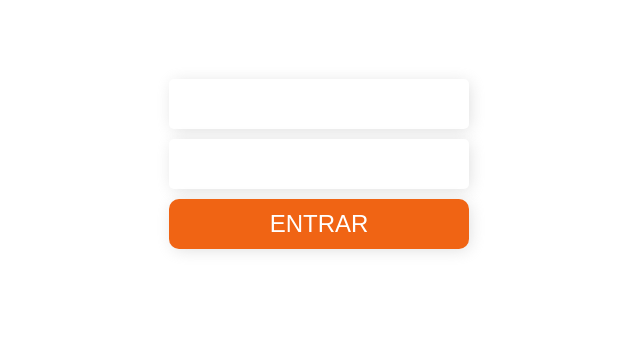
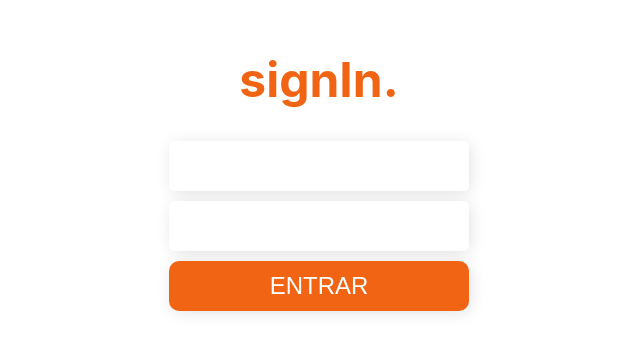
Before and after one commit to fillipeags/ignite-authentication, a Next.js app in the folder next-auth/: page / in a window 1280 px wide. Shown: the part 236-588 px from the top of the page, without its empty margins (321-961 px from the left). Built offline with nearby package versions, Linux system fonts and the light colour scheme.

Commit message:
setting axios

```diff
--- a/next-auth/contexts/AuthContext.tsx
+++ b/next-auth/contexts/AuthContext.tsx
@@ -1,4 +1,5 @@
 import { createContext, ReactNode } from "react";
+import { api } from "../services/api";
 
 type SignInCredentials = {
   email : string;
@@ -20,7 +21,16 @@ export function AuthProvider({ children } : AuthProviderProps){
   const isAuthenticated = false;
 
   async function signIn({email, password} : SignInCredentials) {
-    console.log({email, password})
+    try {
+      const response = await api.post('sessions', {
+        email,
+        password
+      })
+
+      console.log(response.data);
+    } catch (err) {
+      console.log(err);
+    }
   }
 
   return (
--- a/next-auth/package.json
+++ b/next-auth/package.json
@@ -8,6 +8,7 @@
     "start": "next start"
   },
   "dependencies": {
+    "axios": "^0.21.1",
     "next": "10.2.0",
     "react": "17.0.2",
     "react-dom": "17.0.2"
--- a/next-auth/pages/index.tsx
+++ b/next-auth/pages/index.tsx
@@ -19,10 +19,13 @@ export default function Home() {
   }
 
   return (
-    <form onSubmit={handleSubmit} className="main-body">
-      <input type="email" value={email} onChange={e => setEmail(e.target.value) } />
-      <input type="password" value={password} onChange={e => setPassword(e.target.value) } />
-      <button type="submit">Entrar</button>
-    </form>
+    <>
+      <h1 className="logo">signIn <span>.</span></h1>
+      <form onSubmit={handleSubmit} className="main-body">
+        <input type="email" value={email} onChange={e => setEmail(e.target.value) } />
+        <input type="password" value={password} onChange={e => setPassword(e.target.value) } />
+        <button type="submit">Entrar</button>
+      </form>
+    </>
   )
 }
--- /dev/null
+++ b/next-auth/services/api.ts
@@ -0,0 +1,5 @@
+import axios from 'axios';
+
+export const api = axios.create({
+  baseURL: 'http://localhost:3333/'
+});
--- a/next-auth/styles/globals.css
+++ b/next-auth/styles/globals.css
@@ -4,13 +4,18 @@ body {
   margin: 0;
   font-family: -apple-system, BlinkMacSystemFont, Segoe UI, Roboto, Oxygen,
     Ubuntu, Cantarell, Fira Sans, Droid Sans, Helvetica Neue, sans-serif;
+
+  display: flex;
+  align-items: center;
+  justify-content: center;
+  height: 100vh;
 }
 
 .main-body {
   display: flex;
   align-items: center;
-  justify-content: center;
-  height: 100vh;
+  justify-content: flex-start;
+
   flex-direction: column;
 }
 
@@ -48,6 +53,19 @@ body {
   opacity: 0.8;
 }
 
+.logo {
+  display: flex;
+  justify-content: center;
+  color: #f06414;
+
+  font-size: 3rem;
+}
+
+.logo span {
+  color: #f06414;
+  font-size: 3rem;
+}
+
 a {
   color: inherit;
   text-decoration: none;
```
Also changed, not shown: 1 other file (tests, documents, lock files or other folders).
